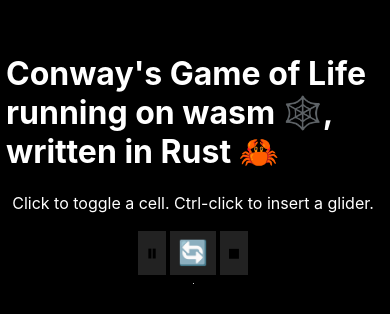
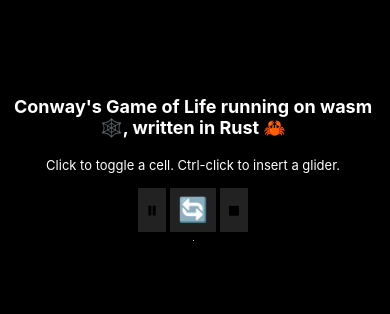
Before and after one commit to merq312/wasm-game-of-life, a website built with webpack: page www/index.html in a window 390 px wide. Shown: the part 252-566 px from the top of the page. Built offline with nearby package versions, Linux system fonts and the light colour scheme; what wasm-game-of-life would draw is missing.

Commit message:
fix: add media queries for better mobile view

```diff
--- a/www/index.html
+++ b/www/index.html
@@ -48,6 +48,23 @@
 
       h1 {
         margin: 6px;
+        text-align: center;
+      }
+
+      p {
+        text-align: center;
+      }
+
+      @media (max-width: 600px) {
+        h1 {
+          font-size: large;
+          text-align: center;
+        }
+
+        p {
+          font-size: small;
+          text-align: center;
+        }
       }
     </style>
   </head>
--- a/www/index.js
+++ b/www/index.js
@@ -1,7 +1,7 @@
 import { Universe, Cell } from 'wasm-game-of-life'
 import { memory } from 'wasm-game-of-life/wasm_game_of_life_bg'
 
-const CELL_SIZE = 7 // px
+const CELL_SIZE = window.innerWidth < 600 ? 3 : 7 // px
 const GRID_COLOR = '#CCCCCC'
 const DEAD_COLOR = '#FFFFFF'
 const ALIVE_COLOR = '#000000'
```
